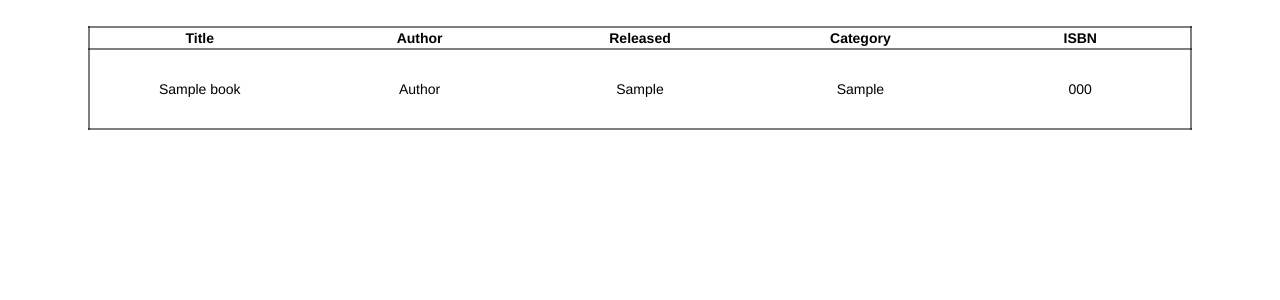
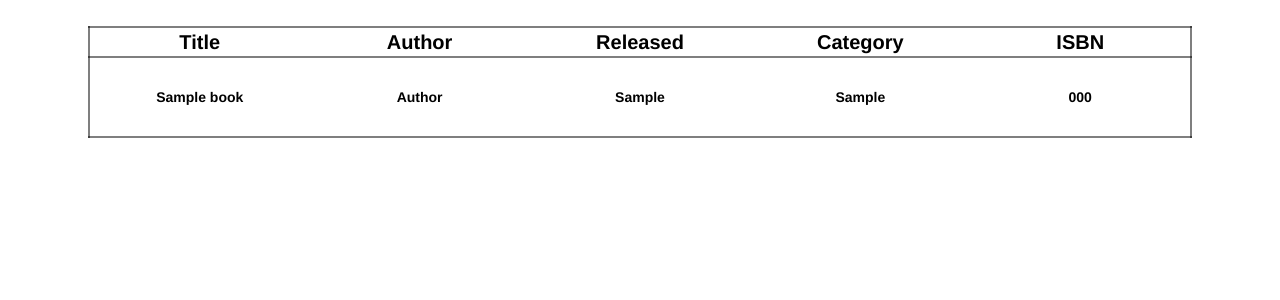
Before and after one commit to T42017/Projekt3-Team4, a PHP site: page /allbooks.php in a window 1280 px wide. Shown: the part 175-475 px from the top of the page. Run offline with PHP 8.4, Linux system fonts and the light colour scheme; tables that the repository leaves empty or names only in its code hold one stand-in row (values such as "Sample post"); some libraries are stand-ins or nearby versions.

Commit message:
Small css changes

```diff
--- a/style.css
+++ b/style.css
@@ -165,6 +165,7 @@ th.homepage {
 th.allbooks {
 	width: 16.66666666%;
 	text-align: center;
+	font-size: 20px;
 }
 
 tr.allbooks {
@@ -172,6 +173,7 @@ tr.allbooks {
 	text-align: center;
 	height: 10vh;
 	border: 2px solid rgba(0, 0, 0, 0.5);
+	font-weight: bold;
 
 }
 
```
